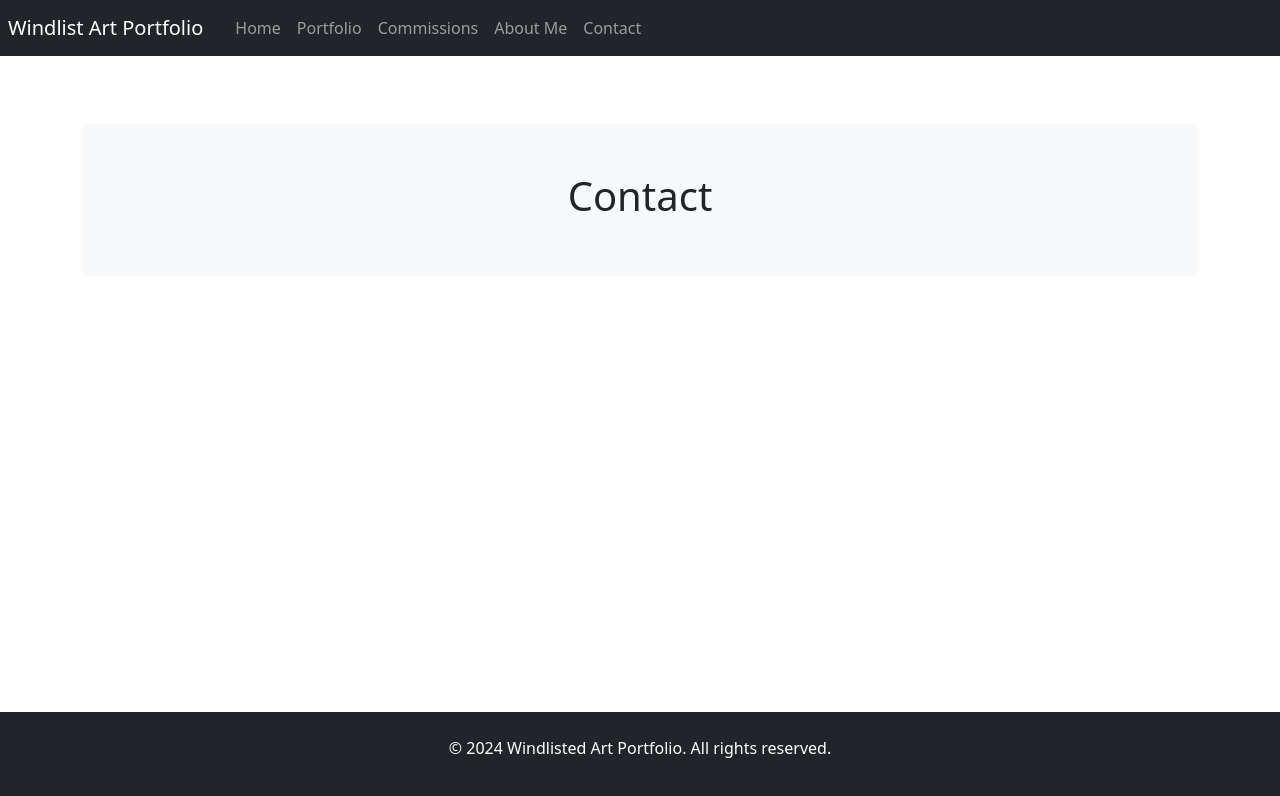
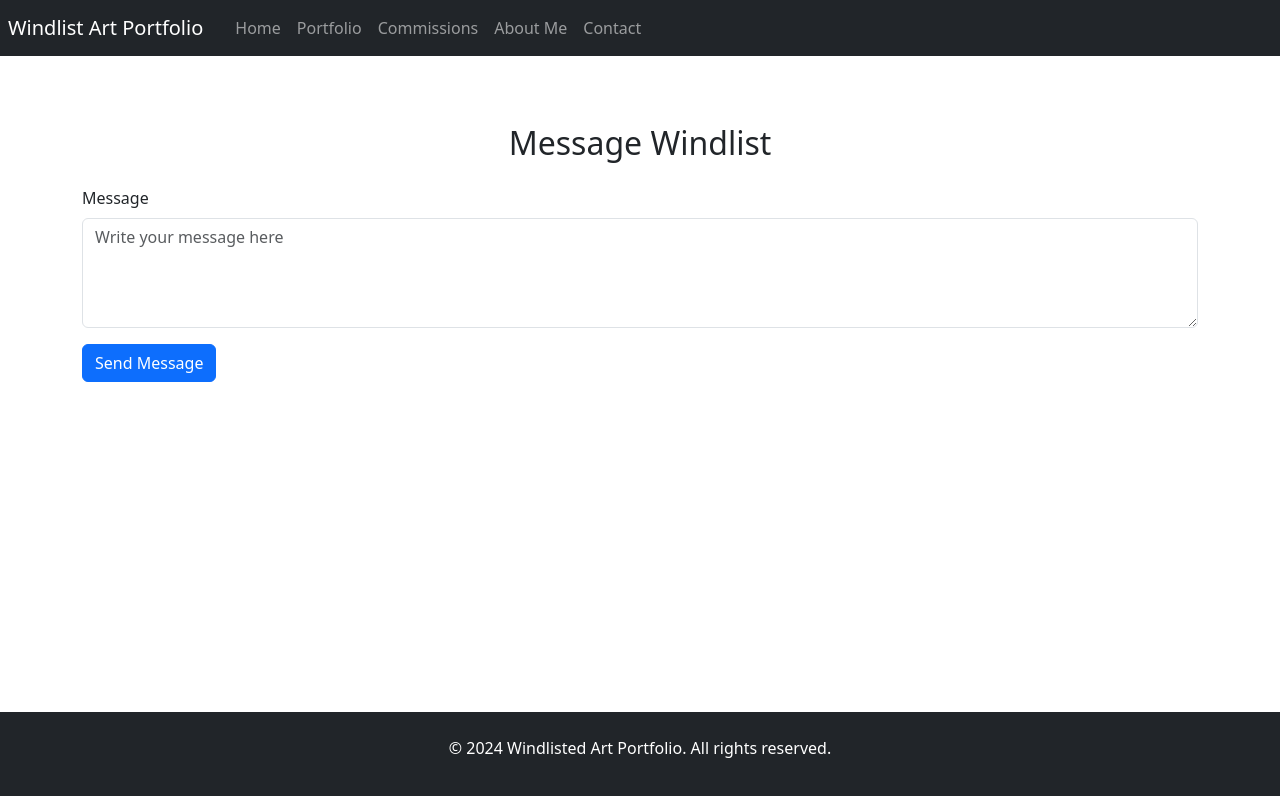
Before and after one commit to rclocke/DigitalArtCommissionsApp, a React (Create React App) app: page /contact in a window 1280 px wide. Shown: the top 796 px of the page. Built offline with nearby package versions, Linux system fonts and the light colour scheme.

Commit message:
created contact form

```diff
--- a/src/pages/Contact.js
+++ b/src/pages/Contact.js
@@ -1,13 +1,57 @@
 import React from 'react';
-import { Container } from 'react-bootstrap';
+import { Container, Button, Form } from 'react-bootstrap';
 
 export default function Contact() {
     return (
-        <Container className="text-center mt-5">
-          <div className="p-5 mb-4 bg-light rounded-3">
-            <h1>Contact</h1>
-          </div>
-        </Container>
+
+        // <Container className="text-center mt-5">
+        //   <div className="p-5 mb-4 bg-light rounded-3">
+        //     <h1>Message Windlist</h1>
+        //     <form className='row g-3'>
+        //       <div class="form-floating">
+        //         <textarea class="form-control h-100" placeholder="Leave a comment here" id="floatingTextarea2"></textarea>
+        //         <label for="floatingTextarea2">Ask Windlist a question or share your project details (timeline, requirements, budget, etc.)</label>
+        //       </div>
+        //       <div>
+        //         <Button type='submit'>Send Message</Button>
+        //       </div>
+        //     </form>
+        //   </div>
+        // </Container>
+
+      <Container className="mt-5">
+        <h2 className="text-center mb-4">Message Windlist</h2>
+        <Form>
+
+          {/* <Form.Group className="mb-3" controlId="formName">
+            <Form.Label>Your Name</Form.Label>
+            <Form.Control type="text" placeholder="Enter your name" required />
+          </Form.Group>
+
+
+          <Form.Group className="mb-3" controlId="formEmail">
+            <Form.Label>Email Address</Form.Label>
+            <Form.Control type="email" placeholder="Enter your email" required />
+          </Form.Group>
+
+
+          <Form.Group className="mb-3" controlId="formSubject">
+            <Form.Label>Subject</Form.Label>
+            <Form.Control type="text" placeholder="Subject" required />
+          </Form.Group> */}
+
+
+          <Form.Group className="mb-3" controlId="formMessage">
+            <Form.Label>Message</Form.Label>
+            <Form.Control as="textarea" rows={4} placeholder="Write your message here" required />
+          </Form.Group>
+
+
+          <Button variant="primary" type="submit">
+            Send Message
+          </Button>
+        </Form>
+    </Container>
       );
 
 };
```
